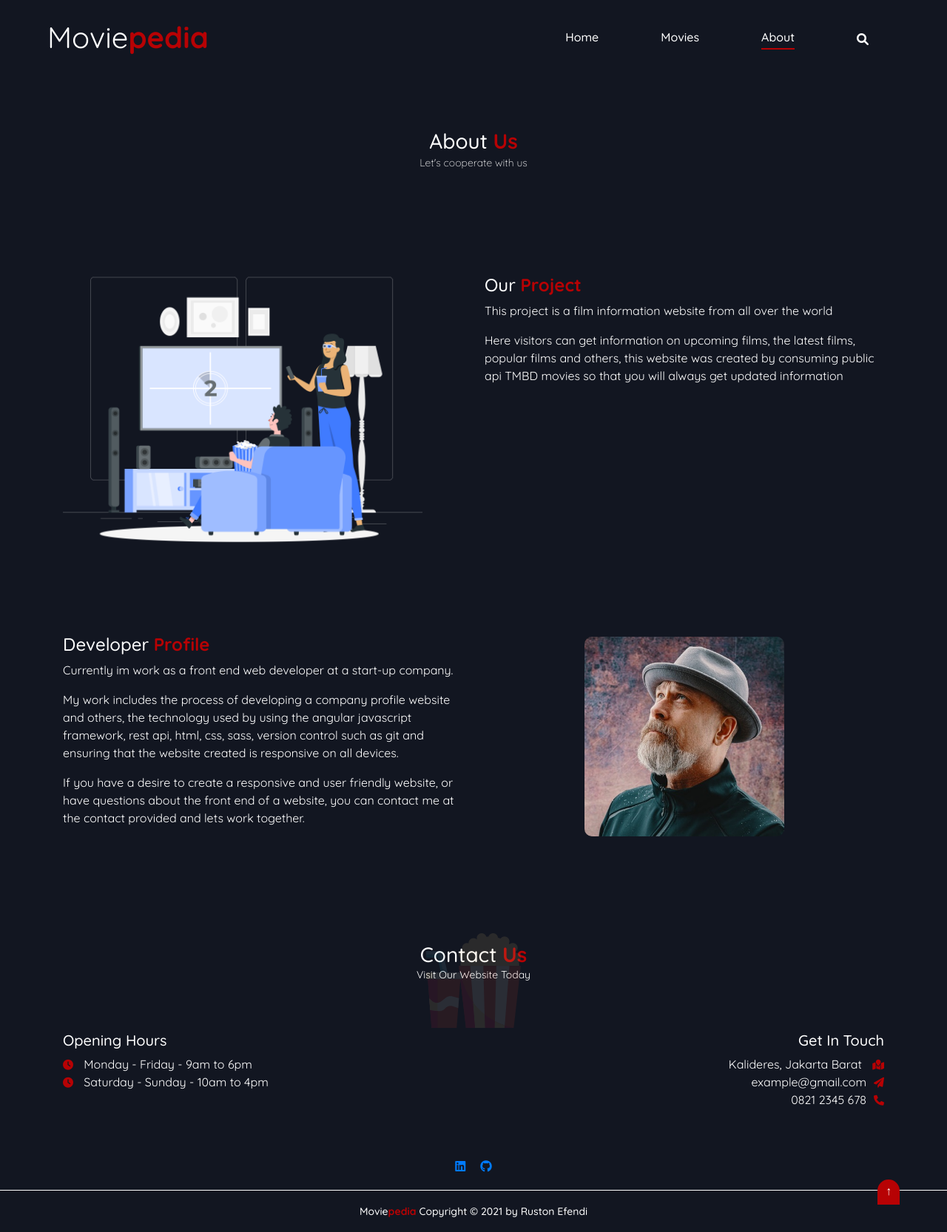
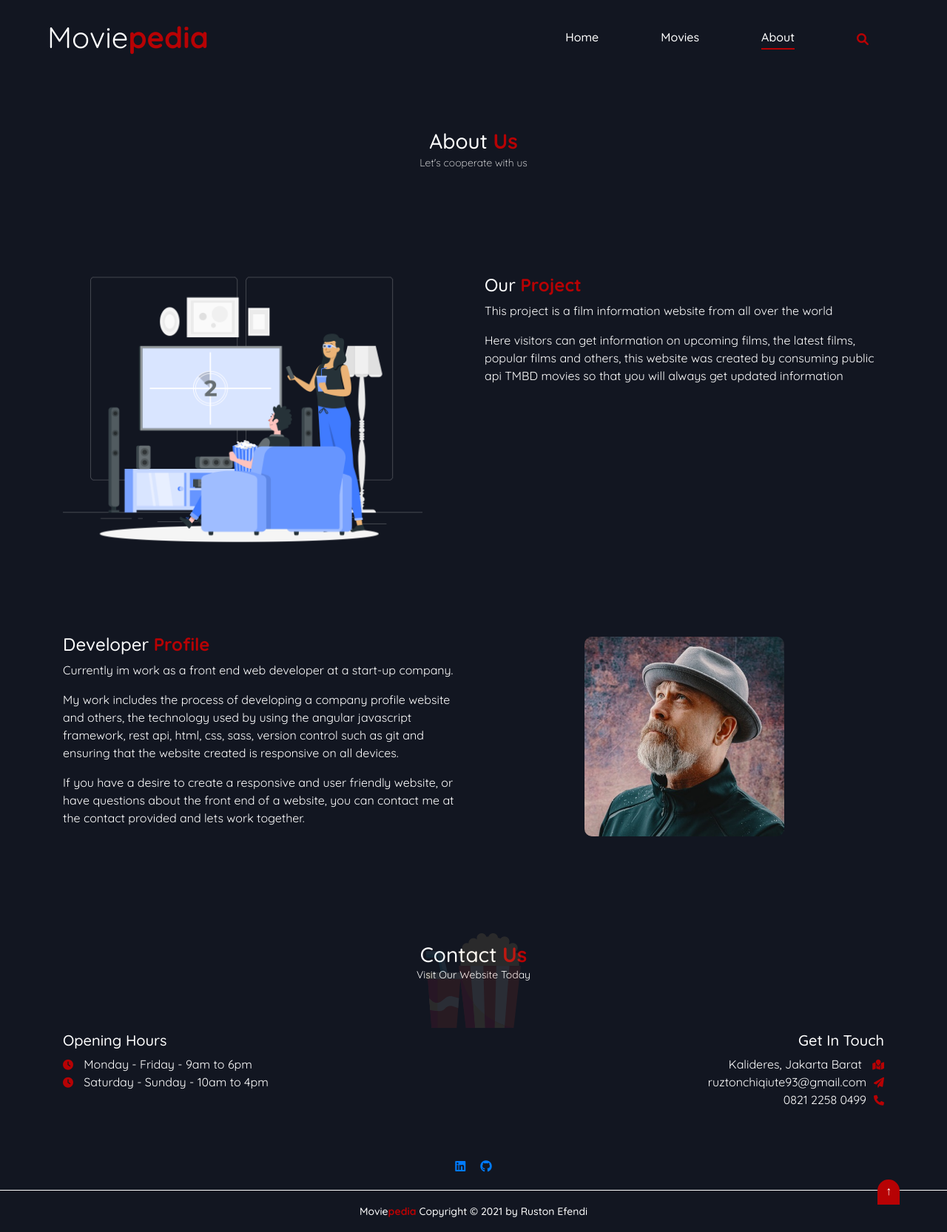
Before and after one commit to ruston-RnY/movie-pedia, an Angular app: page /about in a window 1280 px wide. Shown: the whole page at 74% size. Built offline with nearby package versions, Linux system fonts and the light colour scheme.

Commit message:
change search background

```diff
--- a/src/app/components/contact-us/contact-us.component.html
+++ b/src/app/components/contact-us/contact-us.component.html
@@ -17,8 +17,8 @@
                <h3>Get In Touch</h3>
                <ul class="list-unstyled">
                    <li>Kalideres, Jakarta Barat <i class="fa fa-map-location"></i></li>
-                   <li><a href="">example@gmail.com</a> <i class="fa fa-paper-plane"></i></li>
-                   <li><a href="https://wa.me/+6282122580499" target="blank">0821 2345 678</a> <i class="fa fa-phone"></i></li>
+                   <li><a href="https://mail.google.com/mail/u/0/#inbox?compose=new" target="blank">ruztonchiqiute93@gmail.com</a> <i class="fa fa-paper-plane"></i></li>
+                   <li><a href="https://wa.me/+6282122580499" target="blank">0821 2258 0499</a> <i class="fa fa-phone"></i></li>
                </ul>
            </div>
        </div>
--- a/src/app/components/list-movies/list-movies.component.html
+++ b/src/app/components/list-movies/list-movies.component.html
@@ -12,7 +12,7 @@
          <div class="row">
              <div class="col-lg-2 col-md-3 col-6 col-custom" *ngFor="let item of compData">
                  <div class="slider-img">
-                     <img class="card-img-top" [src]="urlImage+item.poster_path" onerror="this.src='https://via.placeholder.com/125?text=no-image'">
+                     <img class="card-img-top" [src]="urlImage+'w185'+item.poster_path" onerror="this.src='https://via.placeholder.com/125?text=no-image'">
                      <p class="title position-absolute">{{ item.title }}</p>
                      <div class="overlay"></div>
                      <button class="btn btn-detail" (click)="getDetail(item.id)">Detail</button>
@@ -41,7 +41,7 @@ role="dialog" aria-labelledby="dialog-sizes-name1">
      <div class="modal-body">
          <div class="row">
              <div class="col-md-7 col-lg-4 mb-4">
-                 <img class="img-detail" [src]="urlImage+selectedMovie?.backdrop_path" onerror="this.src='https://via.placeholder.com/125?text=no-image'">
+                 <img class="img-detail" [src]="urlImage+'w500'+selectedMovie?.backdrop_path" onerror="this.src='https://via.placeholder.com/125?text=no-image'">
              </div>
              <div class="col-md-12 col-lg-8">
                  <div class="detail">
--- a/src/app/components/list-movies/list-movies.component.ts
+++ b/src/app/components/list-movies/list-movies.component.ts
@@ -15,7 +15,7 @@ export class ListMoviesComponent implements OnInit {
   @Input() compData: any;
   @ViewChild('myModal', { static: false }) myModal: ModalDirective;
 
-  urlImage = `https://image.tmdb.org/t/p/w500`;
+  urlImage = `https://image.tmdb.org/t/p/`;
   page = 1;
   lastPage = 6;
   api_key: string;
--- a/src/app/layouts/header/header.component.scss
+++ b/src/app/layouts/header/header.component.scss
@@ -105,11 +105,7 @@
               position: relative;
               top: 3px;
               cursor: pointer;
-
-              &:hover {
-                color: #B70204;
-              }
-
+              color: #B70204;
             }
 
             input {
@@ -118,23 +114,27 @@
               top: 30px;
               padding: 10px 15px;
               border-radius: 55px;
-              color: #fff;
+              color: #000;
+              font-weight: 500;
               font-size: 14px;
               background: transparent;
               outline: none;
               width: 0px;
               transition: 1s;
               border: 1px solid transparent;
+              visibility: hidden;
 
               &::placeholder {
                 text-align: center;
-                color: #fff;
+                color: #000;
               }
 
               &.active {
+                visibility: visible;
                 width: 300px;
                 border: 1px solid #000;
-                background: #fb1c1cde;
+                // background: #fb1c1cde;
+                background: #ffff;
               }
             }
           }
--- a/src/app/pages/home/home.component.html
+++ b/src/app/pages/home/home.component.html
@@ -12,7 +12,7 @@
                      [config]="slideConfig">
                <div ngxSlickItem *ngFor="let slide of movies" class="slide">
                   <div class="slider-img" (click)="getDetail(slide.id)">
-                     <img class="card-img-top" [src]="urlImage+slide.poster_path" alt="Card image cap">
+                     <img class="card-img-top" [src]="urlImage+'w185'+slide.poster_path" alt="Card image cap">
                      <div class="overlay"></div>
                      <p class="title-movie">{{ slide.title }} - {{ slide.release_date | date: 'y' }}</p>
                   </div>
@@ -35,7 +35,7 @@
         <div class="modal-body">
             <div class="row">
                 <div class="col-md-7 col-lg-4 mb-4">
-                    <img class="img-detail" [src]="urlImage+selectedMovie?.backdrop_path">
+                    <img class="img-detail" [src]="urlImage+'w500'+selectedMovie?.backdrop_path">
                 </div>
                 <div class="col-md-12 col-lg-8">
                     <div class="detail">
--- a/src/app/pages/home/home.component.ts
+++ b/src/app/pages/home/home.component.ts
@@ -14,7 +14,7 @@ export class HomeComponent implements OnInit {
   @ViewChild('myModal', { static: false }) myModal: ModalDirective;
   modalRef?: BsModalRef;
   movies: any;
-  urlImage = `https://image.tmdb.org/t/p/w500`;
+  urlImage = `https://image.tmdb.org/t/p/`;
   api_key: any;
   selectedMovie: any;
   producer: any;
```
